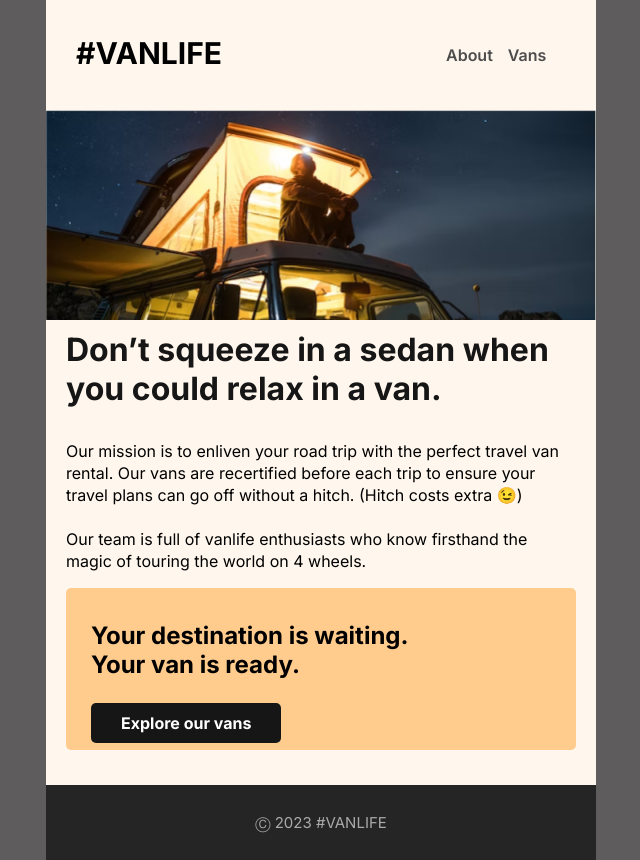
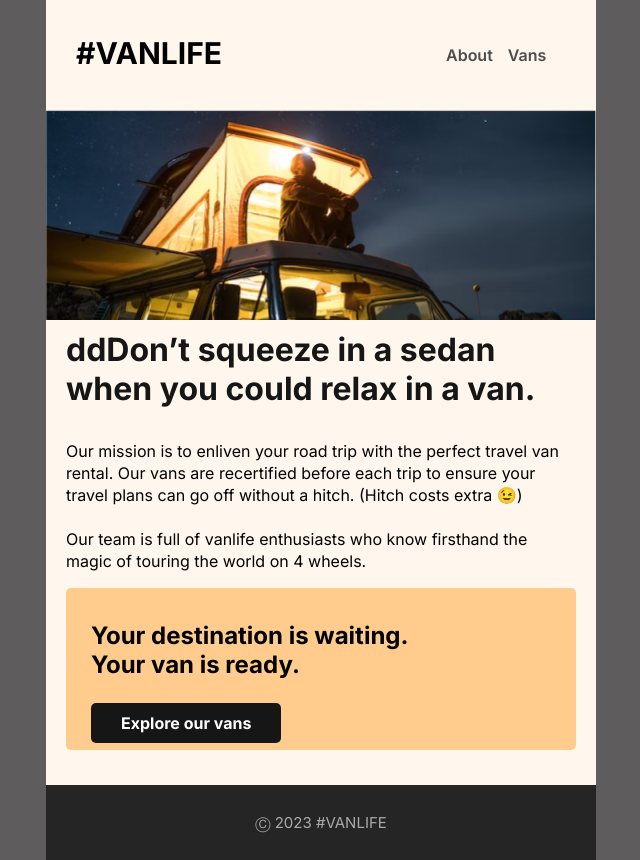
Before and after one commit to wasimhyder09/vanlife, a React (Create React App) app: page /about in a window 1280 px wide. Shown: the whole page, without its empty margins (319-959 px from the left). Built offline with nearby package versions, Linux system fonts and the light colour scheme; what miragejs would draw is missing.

Commit message:
Debugging

```diff
--- a/src/components/About.jsx
+++ b/src/components/About.jsx
@@ -4,7 +4,7 @@ export default function About() {
     <div className="about-page">
       <div className="about-banner"></div>
       <div className="about-content">
-        <h3>Don’t squeeze in a sedan when you could relax in a van.</h3>
+        <h3>ddDon’t squeeze in a sedan when you could relax in a van.</h3>
         <p>Our mission is to enliven your road trip with the perfect travel van rental. Our vans are recertified before each trip to ensure your travel plans can go off without a hitch. (Hitch costs extra 😉) <br /><br />
         Our team is full of vanlife enthusiasts who know firsthand the magic of touring the world on 4 wheels.</p>
         <div className="explore-vans">
```
